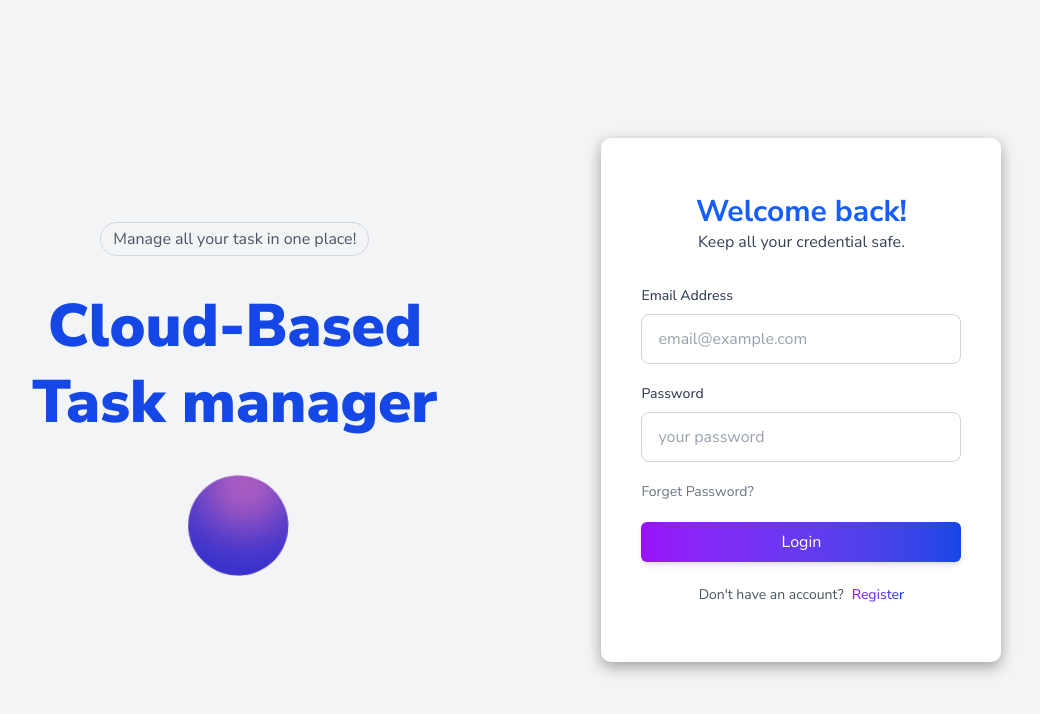
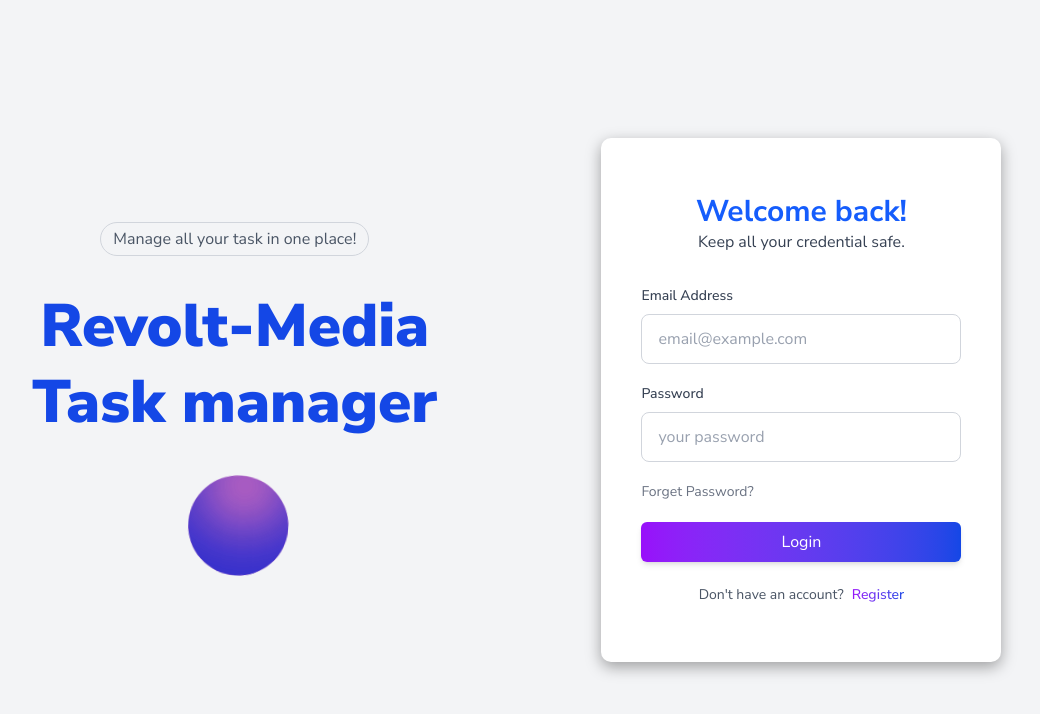
Before and after one commit to popodu953/task-manager, a React (Vite) app in the folder task-manager/: page /log-in in a window 1280 px wide. Shown: the top 714 px of the page, without its empty margins (163-1203 px from the left). Built offline with nearby package versions, Linux system fonts and the light colour scheme.

Commit message:
Update branding: Change 'Cloud-Based' to 'Revolt-Media' in login page

```diff
--- a/task-manager/src/pages/Login.jsx
+++ b/task-manager/src/pages/Login.jsx
@@ -84,7 +84,7 @@ const Login = () => {
               Manage all your task in one place!
             </span>
             <p className='flex flex-col gap-0 md:gap-4 text-4xl md:text-6xl 2xl:text-7xl font-black text-center text-blue-700'>
-              <span>Cloud-Based</span>
+              <span>Revolt-Media</span>
               <span>Task manager</span>
             </p>
 
```
